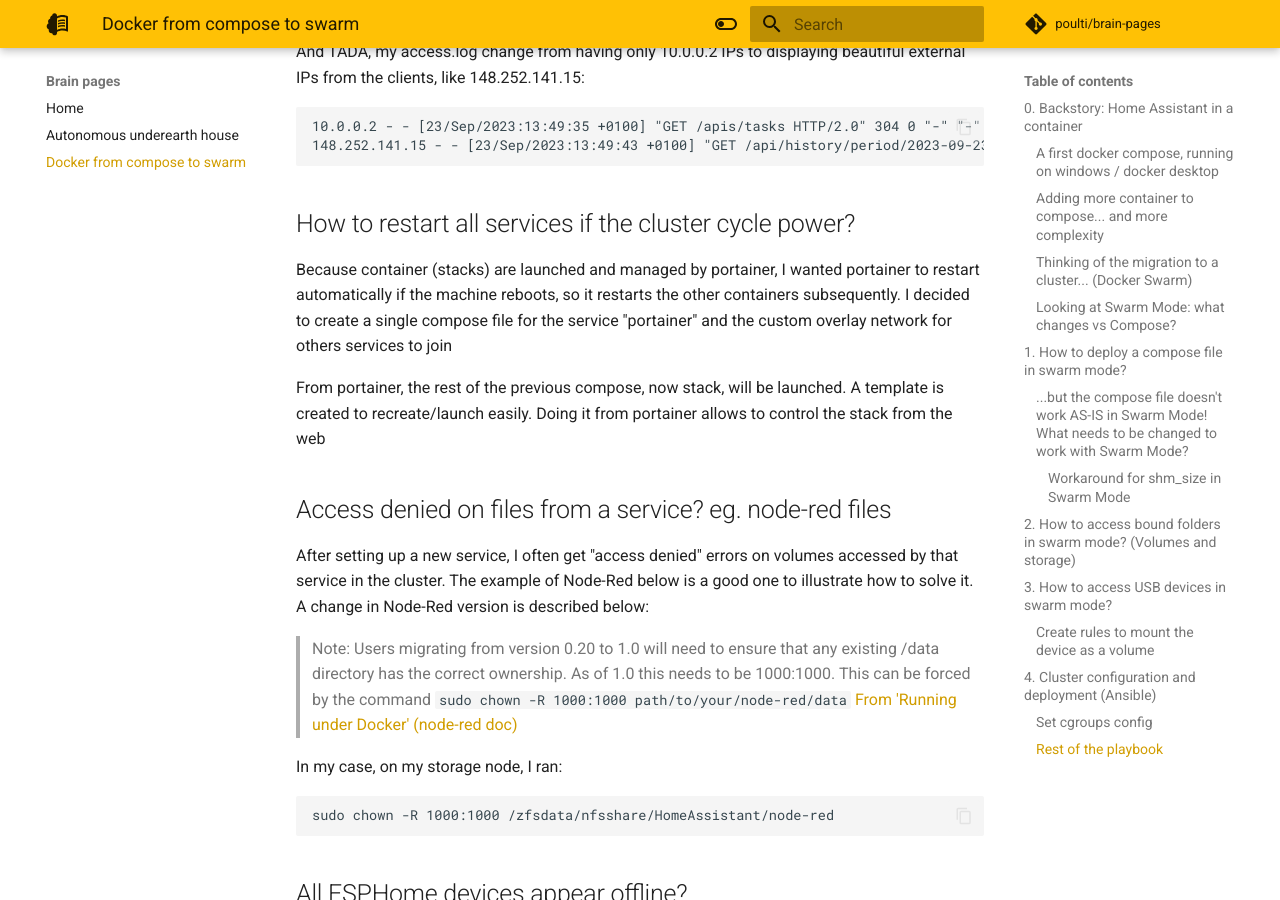
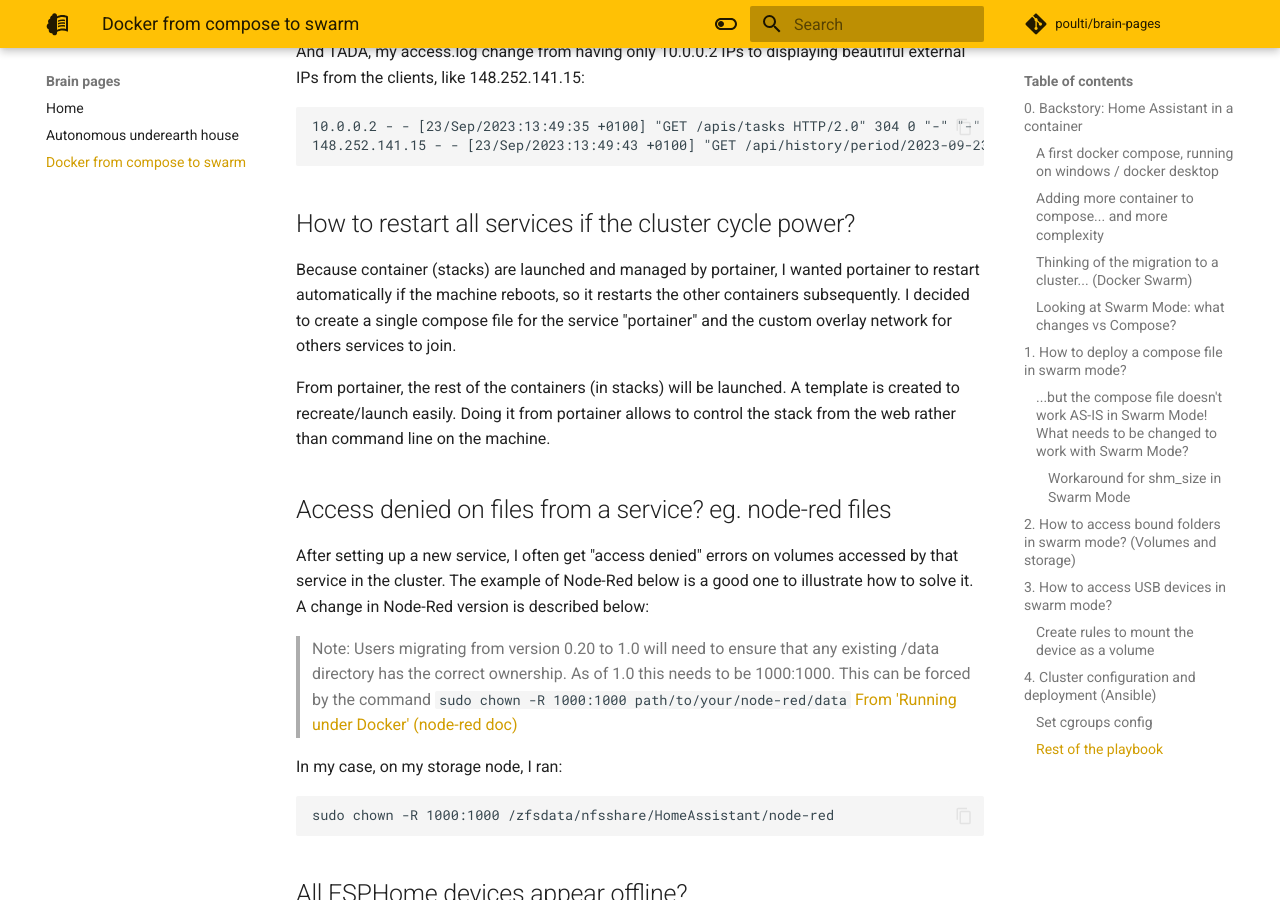
Before and after one commit to poulti/brain-pages, an MkDocs documentation site: the page built from docs/docker-from-compose-to-swarm.md, in a window 1280 px wide and 900 px high, scrolled down 15295 px. Built offline with MkDocs 1.6.1 and Material for MkDocs 9.7.7, drawn with Linux system fonts in a browser that asks for light colours; comment, search, counter and statistics services are not loaded.

Commit message:
Precisions on portainer

```diff
--- a/docs/docker-from-compose-to-swarm.md
+++ b/docs/docker-from-compose-to-swarm.md
@@ -556,10 +556,10 @@
 ## How to restart all services if the cluster cycle power?
 
 Because container (stacks) are launched and managed by portainer, I wanted portainer to restart automatically if the machine reboots, so it restarts the other containers subsequently.
-I decided to create a single compose file for the service "portainer" and the custom overlay network for others services to join
+I decided to create a single compose file for the service "portainer" and the custom overlay network for others services to join.
 
-From portainer, the rest of the previous compose, now stack, will be launched. A template is created to recreate/launch easily.
-Doing it from portainer allows to control the stack from the web
+From portainer, the rest of the containers (in stacks) will be launched. A template is created to recreate/launch easily.
+Doing it from portainer allows to control the stack from the web rather than command line on the machine.
 
 ## Access denied on files from a service? eg. node-red files
 
```
